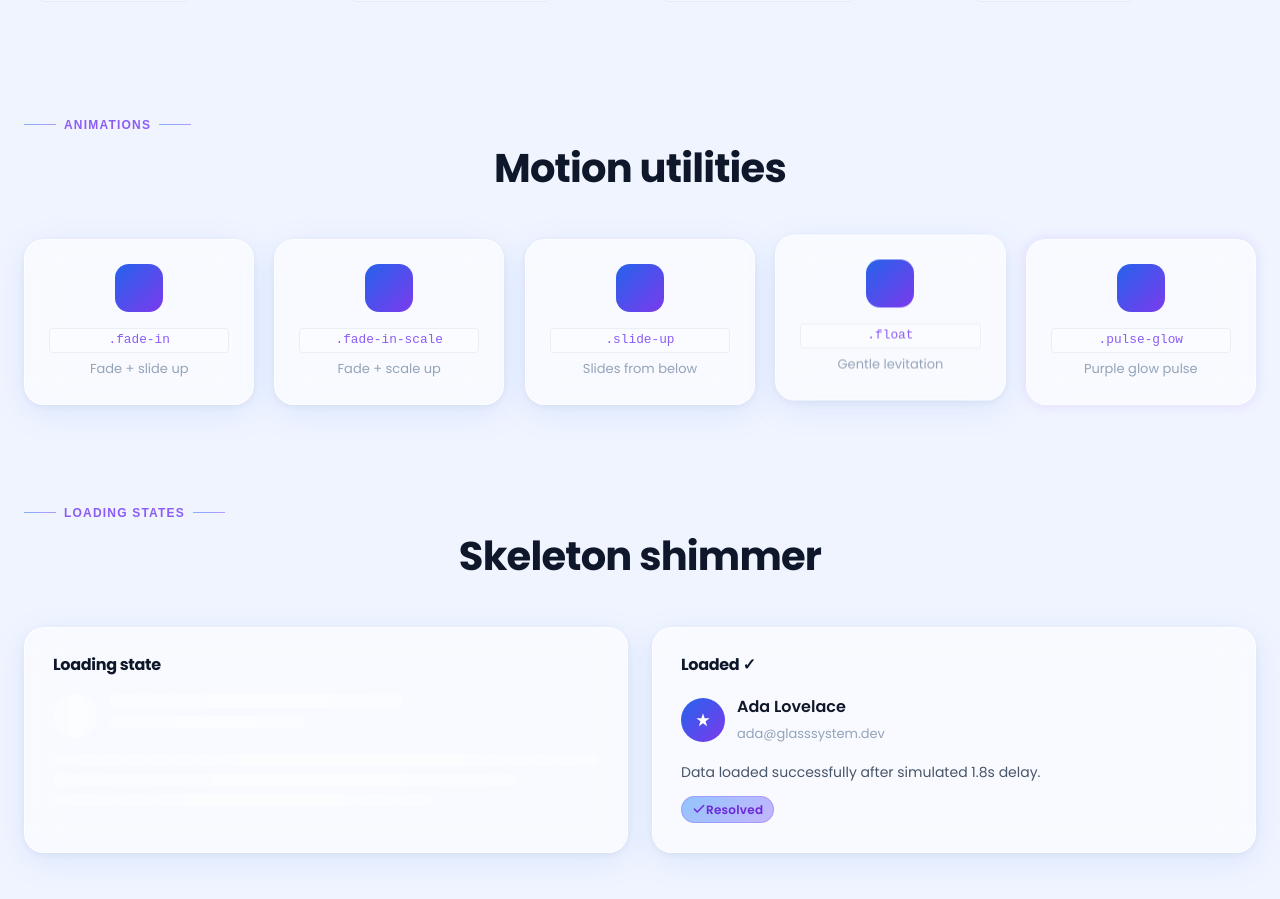
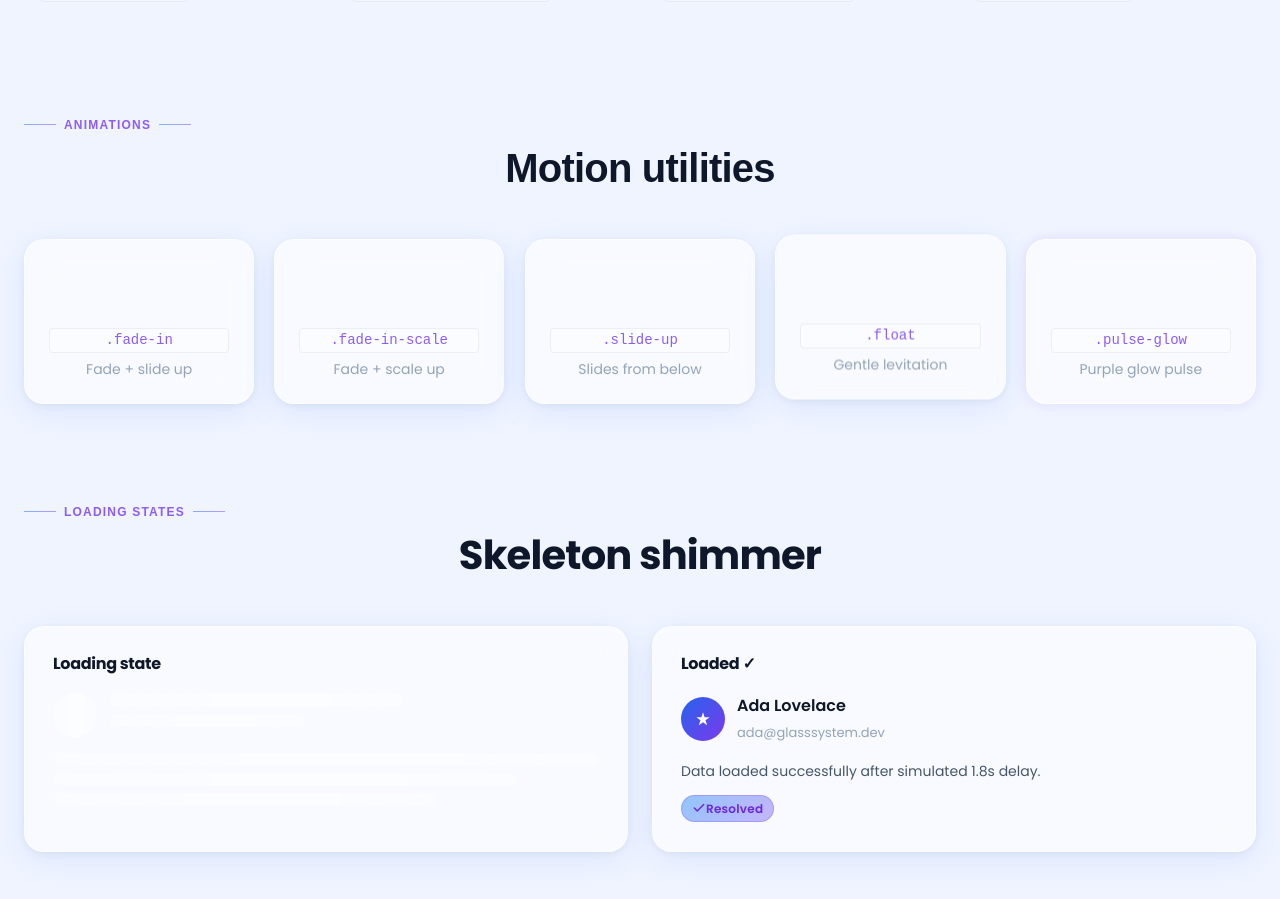
Before and after one commit to rajesh-ranjan-git/glassmorphism-with-tailwind, a Next.js app: page / in a window 1280 px wide. Shown: the part 3847-4746 px from the top of the page. Built offline with nearby package versions, Linux system fonts and the light colour scheme; a web font is replaced by a local one.

Commit message:
animations section

```diff
--- a/src/app/page.tsx
+++ b/src/app/page.tsx
@@ -19,6 +19,7 @@ import BadgesAndTagsSection from "@/components/badgesAndTagsSection";
 import TypographySection from "@/components/typographySection";
 import FormElementsSection from "@/components/formElementsSection";
 import GradientsSection from "@/components/gradientsSection";
+import AnimationsSection from "@/components/animationsSection";
 
 export default function GlassShowcase() {
   const [dark, setDark] = useState(false);
@@ -69,91 +70,9 @@ export default function GlassShowcase() {
         <FormElementsSection />
 
         <GradientsSection />
+
+        <AnimationsSection />
         {/* Done till here */}
-
-        {/* ══════════════════════════════════════════════
-            SECTION 8 — ANIMATIONS
-        ══════════════════════════════════════════════ */}
-        <section className="mb-25">
-          <div className="mb-12 text-center">
-            <SectionLabel>Animations</SectionLabel>
-            <h2 style={{ fontFamily: "var(--font-display)" }}>
-              Motion utilities
-            </h2>
-          </div>
-
-          <div
-            style={{
-              display: "grid",
-              gridTemplateColumns: "repeat(auto-fit, minmax(200px, 1fr))",
-              gap: "20px",
-            }}
-          >
-            {[
-              {
-                cls: "animate-fade-in",
-                label: "fade-in",
-                desc: "Fade + slide up",
-              },
-              {
-                cls: "animate-fade-in-scale",
-                label: "fade-in-scale",
-                desc: "Fade + scale up",
-              },
-              {
-                cls: "animate-slide-up",
-                label: "slide-up",
-                desc: "Slides from below",
-              },
-              {
-                cls: "animate-float",
-                label: "float",
-                desc: "Gentle levitation",
-              },
-              {
-                cls: "animate-pulse-glow",
-                label: "pulse-glow",
-                desc: "Purple glow pulse",
-              },
-            ].map((a) => (
-              <div
-                key={a.cls}
-                className={`glass ${a.cls}`}
-                style={{ padding: "24px", textAlign: "center" }}
-              >
-                <div
-                  style={{
-                    width: "48px",
-                    height: "48px",
-                    borderRadius: "14px",
-                    background: "var(--gradient-brand-vivid)",
-                    marginInline: "auto",
-                    marginBottom: "16px",
-                  }}
-                />
-                <code
-                  style={{
-                    fontSize: "0.8rem",
-                    color: "var(--accent-purple)",
-                    display: "block",
-                    marginBottom: "6px",
-                  }}
-                >
-                  .{a.label}
-                </code>
-                <p
-                  style={{
-                    fontSize: "0.8125rem",
-                    color: "var(--text-muted)",
-                    margin: 0,
-                  }}
-                >
-                  {a.desc}
-                </p>
-              </div>
-            ))}
-          </div>
-        </section>
 
         {/* ══════════════════════════════════════════════
             SECTION 9 — SKELETON LOADER
--- /dev/null
+++ b/src/components/animationsSection.tsx
@@ -0,0 +1,52 @@
+import SectionLabel from "@/components/sectionLabel";
+
+const AnimationsSection = () => {
+  return (
+    <section className="mb-25">
+      <div className="mb-12 text-center">
+        <SectionLabel>Animations</SectionLabel>
+        <h2>Motion utilities</h2>
+      </div>
+
+      <div className="gap-5 grid grid-cols-[repeat(auto-fit,minmax(200px,1fr))]">
+        {[
+          {
+            cls: "animate-fade-in",
+            label: "fade-in",
+            desc: "Fade + slide up",
+          },
+          {
+            cls: "animate-fade-in-scale",
+            label: "fade-in-scale",
+            desc: "Fade + scale up",
+          },
+          {
+            cls: "animate-slide-up",
+            label: "slide-up",
+            desc: "Slides from below",
+          },
+          {
+            cls: "animate-float",
+            label: "float",
+            desc: "Gentle levitation",
+          },
+          {
+            cls: "animate-pulse-glow",
+            label: "pulse-glow",
+            desc: "Purple glow pulse",
+          },
+        ].map((a) => (
+          <div key={a.cls} className={`glass p-6 text-center ${a.cls}`}>
+            <div className="bg-gradient-brand-vivid mx-auto mb-4 rounded-xl w-12 h-12" />
+            <code className="block mb-1.5 text-sm text-accent-purple">
+              .{a.label}
+            </code>
+            <p className="m-0 text-text-muted text-sm">{a.desc}</p>
+          </div>
+        ))}
+      </div>
+    </section>
+  );
+};
+
+export default AnimationsSection;
```
